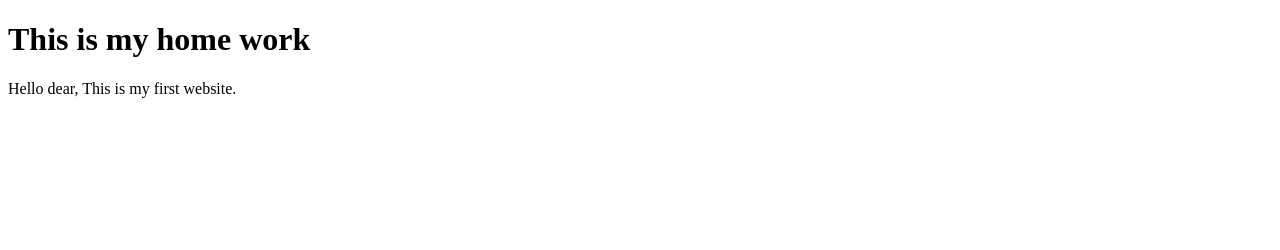
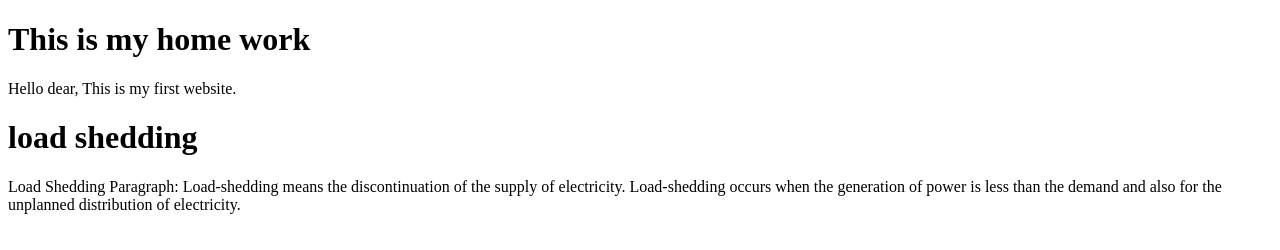
Before and after one commit to imranulislam880/myfirstrepo, a plain HTML site: page imran.html in a window 1280 px wide. Drawn offline with Linux system fonts and the light colour scheme.

Commit message:
load shedding

```diff
--- a/imran.html
+++ b/imran.html
@@ -5,9 +5,15 @@
     </head>
 
     <body>
+
+
         <h1>This is my home work</h1>
         Hello dear,
         This is my first website.
+
+        <h1>load shedding</h1>
+        <P>Load Shedding Paragraph: Load-shedding means the discontinuation of the supply of electricity. Load-shedding occurs when the generation of power is less than the demand and also for the unplanned distribution of electricity.
+        </P>
 
 
 
```
